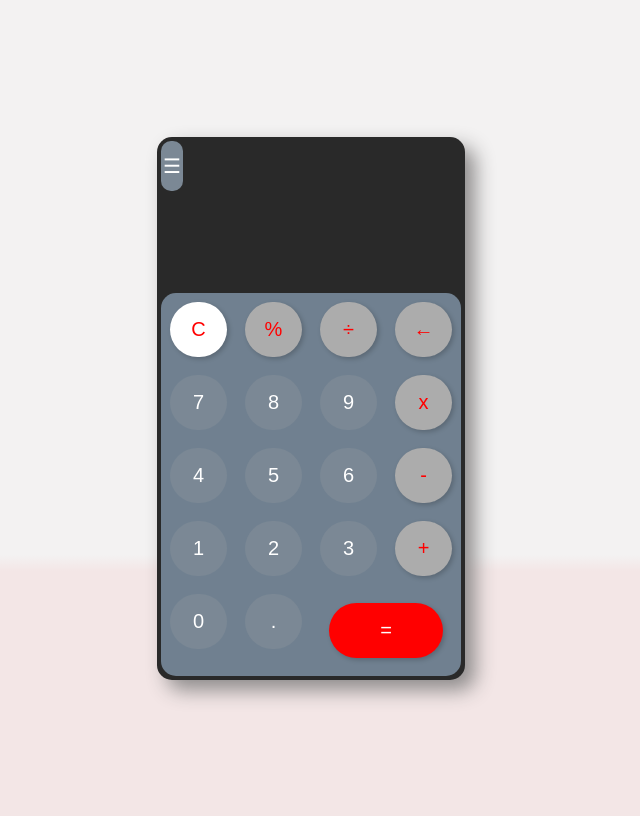
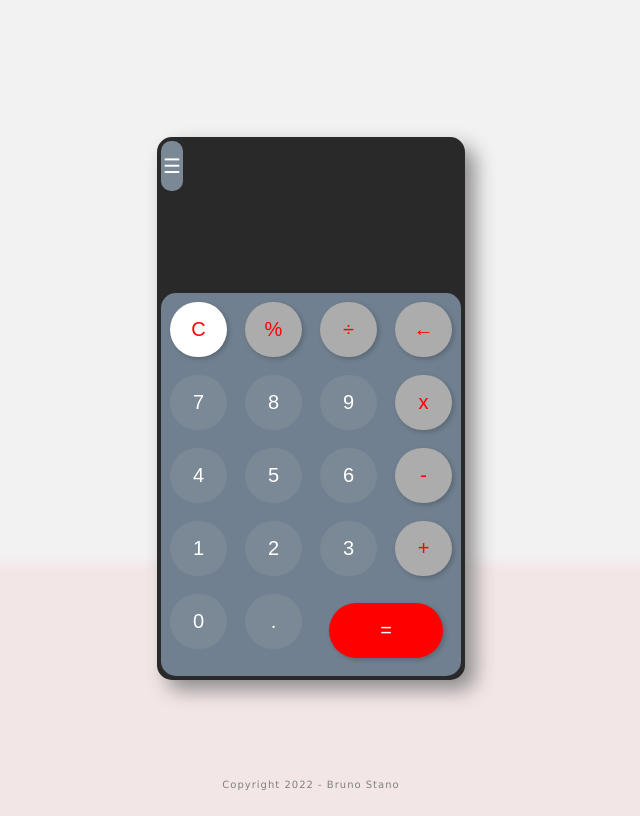
Before and after one commit to BRUN0STAN0/U1-W3-D5.Progetto-finale, a plain HTML site: page index.html in a window 1280 px wide. Shown: the whole page, without its empty margins (329-969 px from the left). Drawn offline with Linux system fonts and the light colour scheme.

Commit message:
copyright

```diff
--- a/assets/css/style.css
+++ b/assets/css/style.css
@@ -127,3 +127,14 @@ button#scientific {
     background-color: white;
     transition: 1s;
 }
+
+/* Copyright */
+
+#copyright {
+    position: fixed;
+    color: gray;
+    font-size: x-small;
+    letter-spacing: 1px;
+    font-family: 'Lucida Sans', 'Lucida Sans Regular', 'Lucida Grande', 'Lucida Sans Unicode', Geneva, Verdana, sans-serif;
+    bottom: 10px;
+}
--- a/index.html
+++ b/index.html
@@ -47,6 +47,7 @@
                 <button onclick="equal()" class="equal">=</button>
             </div>
         </div>
+        <div id="copyright">Copyright 2022 - Bruno Stano</div>
     </div>
     <script src="./assets/script/script.js"></script>
 </body>
```
